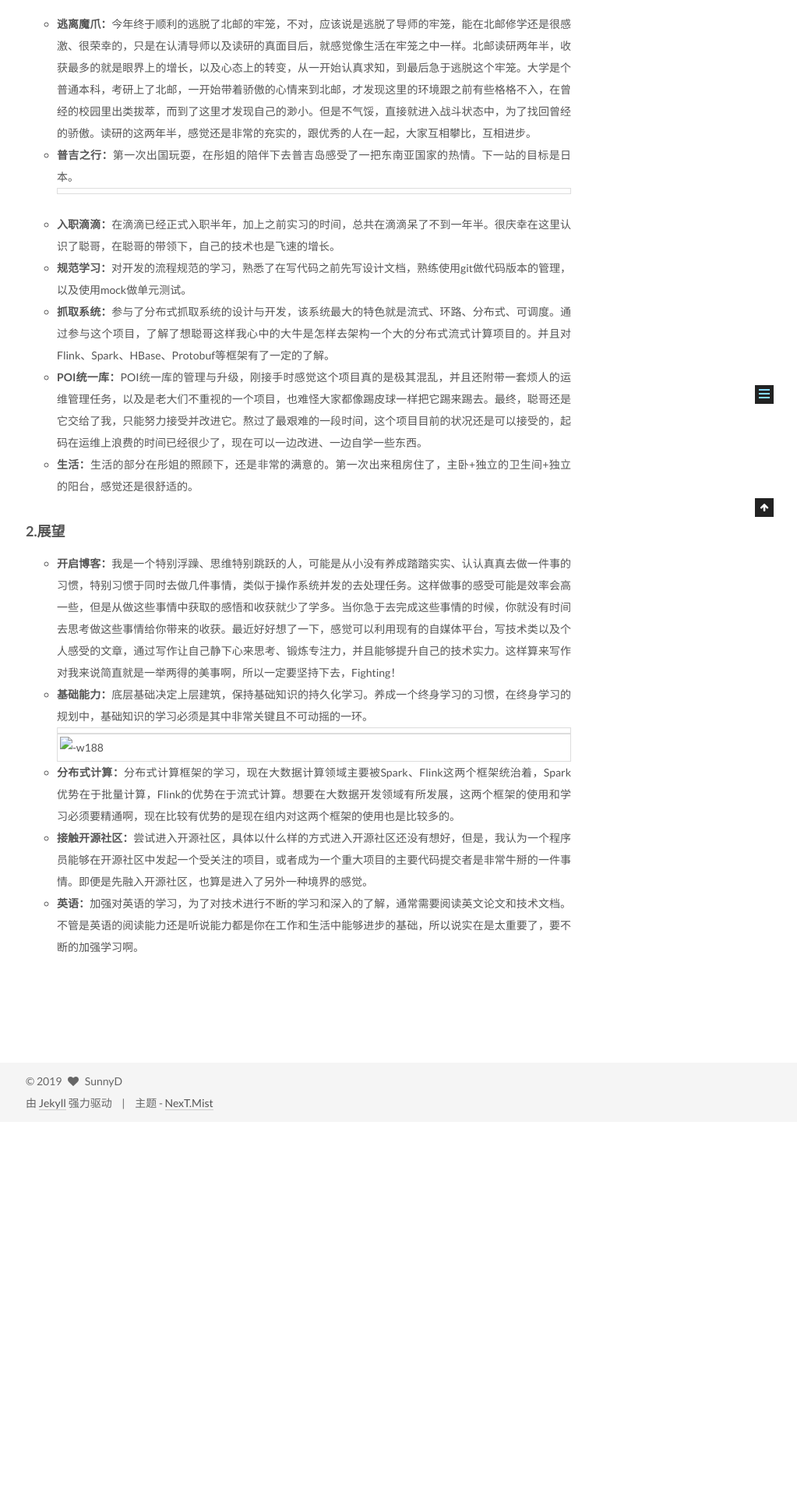
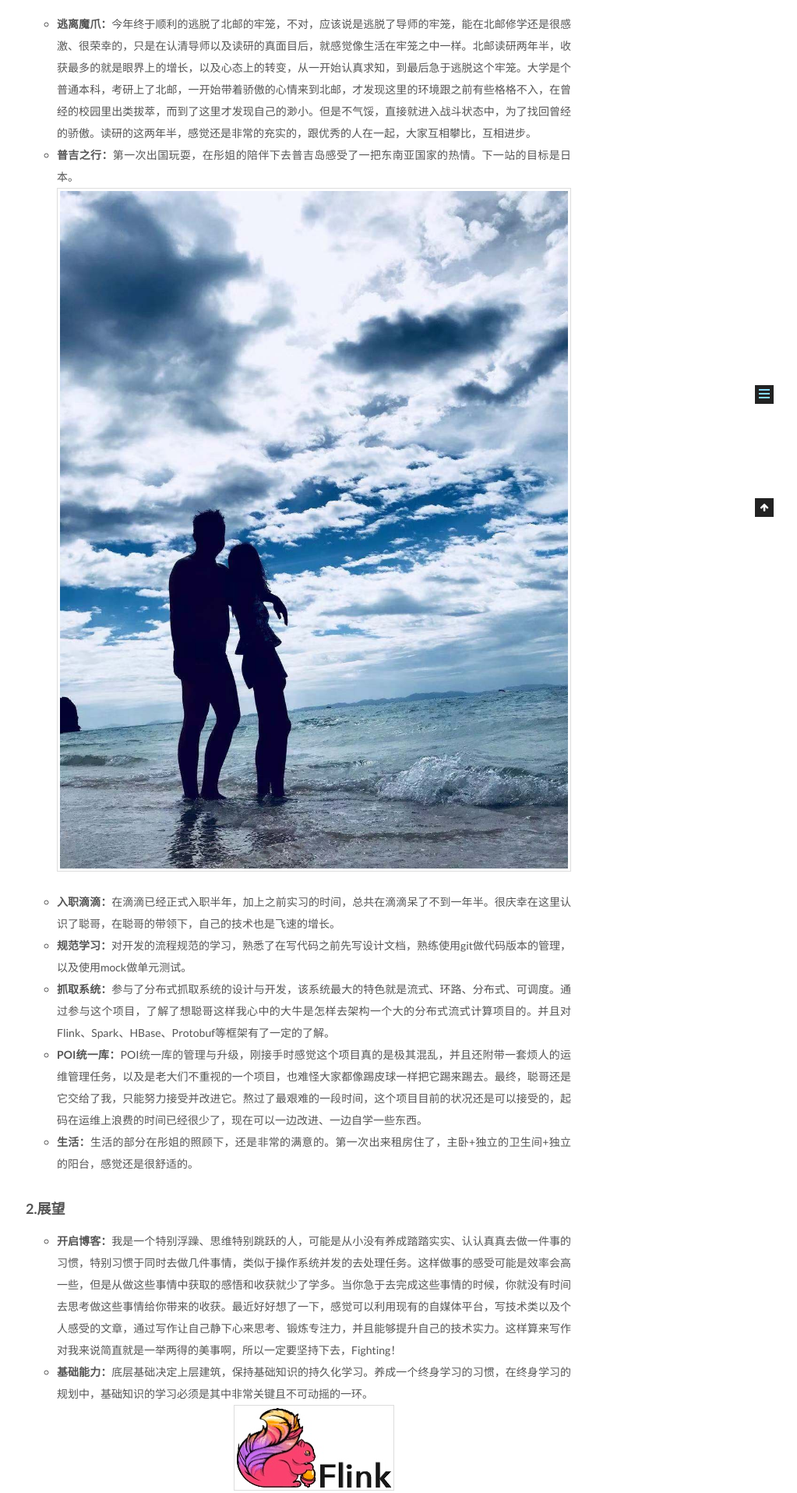
Before and after one commit to sunnyholyd/sunnyholyd.github.io, a Jekyll site: the page built from _posts/2019-01-29-2018年总结与展望.md, in a window 1280 px wide. Shown: the part 337-2252 px from the top of the page at 78% size, without its empty margins (257-1280 px from the left). Built offline with Jekyll 4.4.1, drawn with Linux system fonts in a browser that asks for light colours; before the commit the page ends 1776 px from its top, so only the background shows below that.

Commit message:
Fix image file path

```diff
--- a/_posts/2019-01-29-2018年总结与展望.md
+++ b/_posts/2019-01-29-2018年总结与展望.md
@@ -1,7 +1,7 @@
 #### 1.总结
 + **逃离魔爪：**今年终于顺利的逃脱了北邮的牢笼，不对，应该说是逃脱了导师的牢笼，能在北邮修学还是很感激、很荣幸的，只是在认清导师以及读研的真面目后，就感觉像生活在牢笼之中一样。北邮读研两年半，收获最多的就是眼界上的增长，以及心态上的转变，从一开始认真求知，到最后急于逃脱这个牢笼。大学是个普通本科，考研上了北邮，一开始带着骄傲的心情来到北邮，才发现这里的环境跟之前有些格格不入，在曾经的校园里出类拔萃，而到了这里才发现自己的渺小。但是不气馁，直接就进入战斗状态中，为了找回曾经的骄傲。读研的这两年半，感觉还是非常的充实的，跟优秀的人在一起，大家互相攀比，互相进步。
 + **普吉之行：**第一次出国玩耍，在彤姐的陪伴下去普吉岛感受了一把东南亚国家的热情。下一站的目标是日本。
-![](../assets/images/201901/20190129-1-phucket.jpg)
+![](/assets/images/201901/20190129-1-phucket.jpg)
 
 + **入职滴滴：**在滴滴已经正式入职半年，加上之前实习的时间，总共在滴滴呆了不到一年半。很庆幸在这里认识了聪哥，在聪哥的带领下，自己的技术也是飞速的增长。
 + **规范学习：**对开发的流程规范的学习，熟悉了在写代码之前先写设计文档，熟练使用git做代码版本的管理，以及使用mock做单元测试。
@@ -12,7 +12,7 @@
 #### 2.展望
 + **开启博客：**我是一个特别浮躁、思维特别跳跃的人，可能是从小没有养成踏踏实实、认认真真去做一件事的习惯，特别习惯于同时去做几件事情，类似于操作系统并发的去处理任务。这样做事的感受可能是效率会高一些，但是从做这些事情中获取的感悟和收获就少了学多。当你急于去完成这些事情的时候，你就没有时间去思考做这些事情给你带来的收获。最近好好想了一下，感觉可以利用现有的自媒体平台，写技术类以及个人感受的文章，通过写作让自己静下心来思考、锻炼专注力，并且能够提升自己的技术实力。这样算来写作对我来说简直就是一举两得的美事啊，所以一定要坚持下去，Fighting！
 + **基础能力：**底层基础决定上层建筑，保持基础知识的持久化学习。养成一个终身学习的习惯，在终身学习的规划中，基础知识的学习必须是其中非常关键且不可动摇的一环。
-![](../assets/images/201901/15488245875781.jpg) ![-w188](../assets/images/201901/15488246234363.jpg)
+![](/assets/images/201901/15488245875781.jpg)
 + **分布式计算：**分布式计算框架的学习，现在大数据计算领域主要被Spark、Flink这两个框架统治着，Spark优势在于批量计算，Flink的优势在于流式计算。想要在大数据开发领域有所发展，这两个框架的使用和学习必须要精通啊，现在比较有优势的是现在组内对这两个框架的使用也是比较多的。
 + **接触开源社区：**尝试进入开源社区，具体以什么样的方式进入开源社区还没有想好，但是，我认为一个程序员能够在开源社区中发起一个受关注的项目，或者成为一个重大项目的主要代码提交者是非常牛掰的一件事情。即便是先融入开源社区，也算是进入了另外一种境界的感觉。
 + **英语：**加强对英语的学习，为了对技术进行不断的学习和深入的了解，通常需要阅读英文论文和技术文档。不管是英语的阅读能力还是听说能力都是你在工作和生活中能够进步的基础，所以说实在是太重要了，要不断的加强学习啊。
--- a/_sass/_schemes/Mist/_posts-expanded.scss
+++ b/_sass/_schemes/Mist/_posts-expanded.scss
@@ -27,7 +27,10 @@
   }
   .post-title:hover:before { background: $black-deep; }
 
-  .post-body img { margin: 0; }
+  .post-body img {
+    margin: auto;
+    clear:both;
+    display:block;}
 
   .post-tags {
     text-align: left;
```
Also changed, not shown: .MWebMetaData/setting.json, 1 other file.
